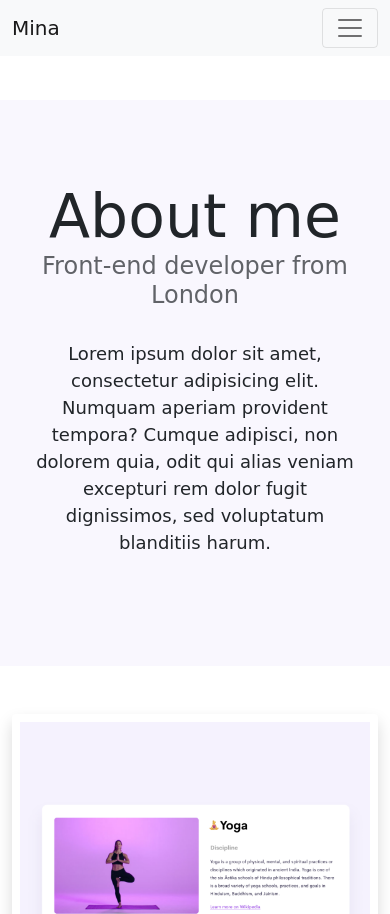
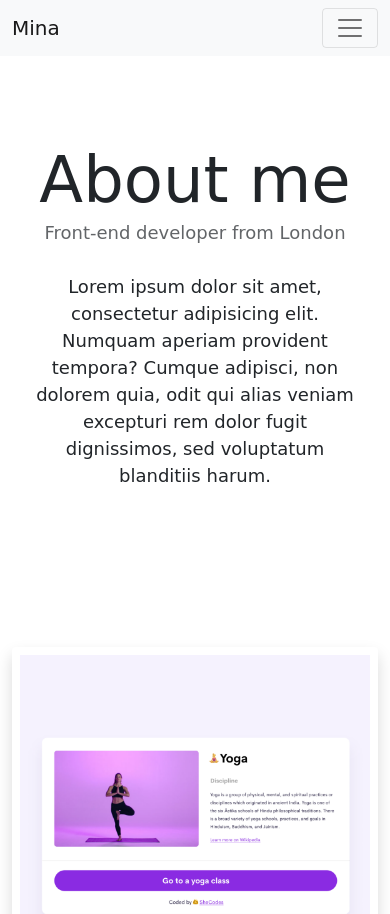
Before and after one commit to minashahramyar/portfolio-project, a plain HTML site: page about.html in a window 390 px wide. Shown: the top 914 px of the page. Drawn offline with nearby package versions, Linux system fonts and the light colour scheme; a web font is replaced by a local one.

Commit message:
update about

```diff
--- a/about.html
+++ b/about.html
@@ -72,7 +72,7 @@
         </div>
       </div>
     </nav>
-    <div class="hero mb-5 text-center">
+    <div class="about-section mb-5 text-center">
         <h1>About me</h1>
         <h3>Front-end developer from London</h3>
         <div class="about-paragraphs text-center">
--- a/style.css
+++ b/style.css
@@ -10,11 +10,11 @@ body {
   font-family: var(--default-font-family);
 }
 
-h1,
+/* h1,
 h2,
 h3 {
   margin: 0;
-}
+} */
 
 h1 {
   font-size: 96px;
@@ -94,6 +94,22 @@ p {
   padding: 160px 20px;
 }
 
+.about-section {
+  background: white;
+  padding: 160px 20px;
+}
+
+.about-section h1{
+  font-size: 64px;
+  line-height: 1.5px;
+}
+
+.about-section h3{
+  font-size: 18px;
+  margin-top: 40px;
+  font-family: var(--default-font-family);
+}
+
 .project-description {
   padding: 120px 60ox;
 }
@@ -108,8 +124,14 @@ p {
   .hero {
     padding: 80px 20px;
   }
+  .about-section{
+    padding: 80px 20px;
+  }
   .project-description {
     padding: 0;
     text-align: center;
   }
+  .about-section {
+    text-align: center;
+  }
 }
```
Also changed, not shown: images/coding.png (added). Lines whose indentation alone changed are shown as unchanged.
